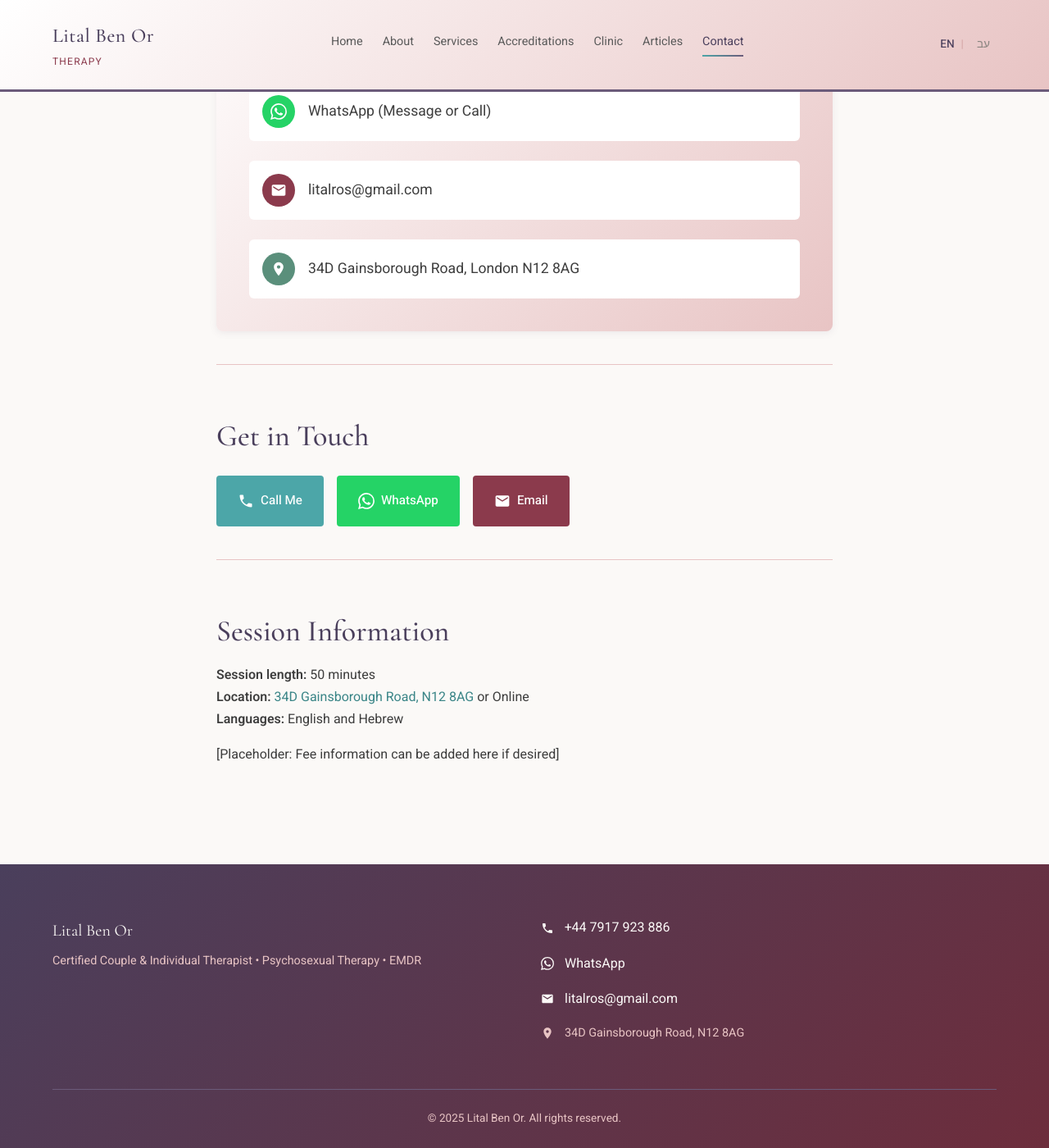
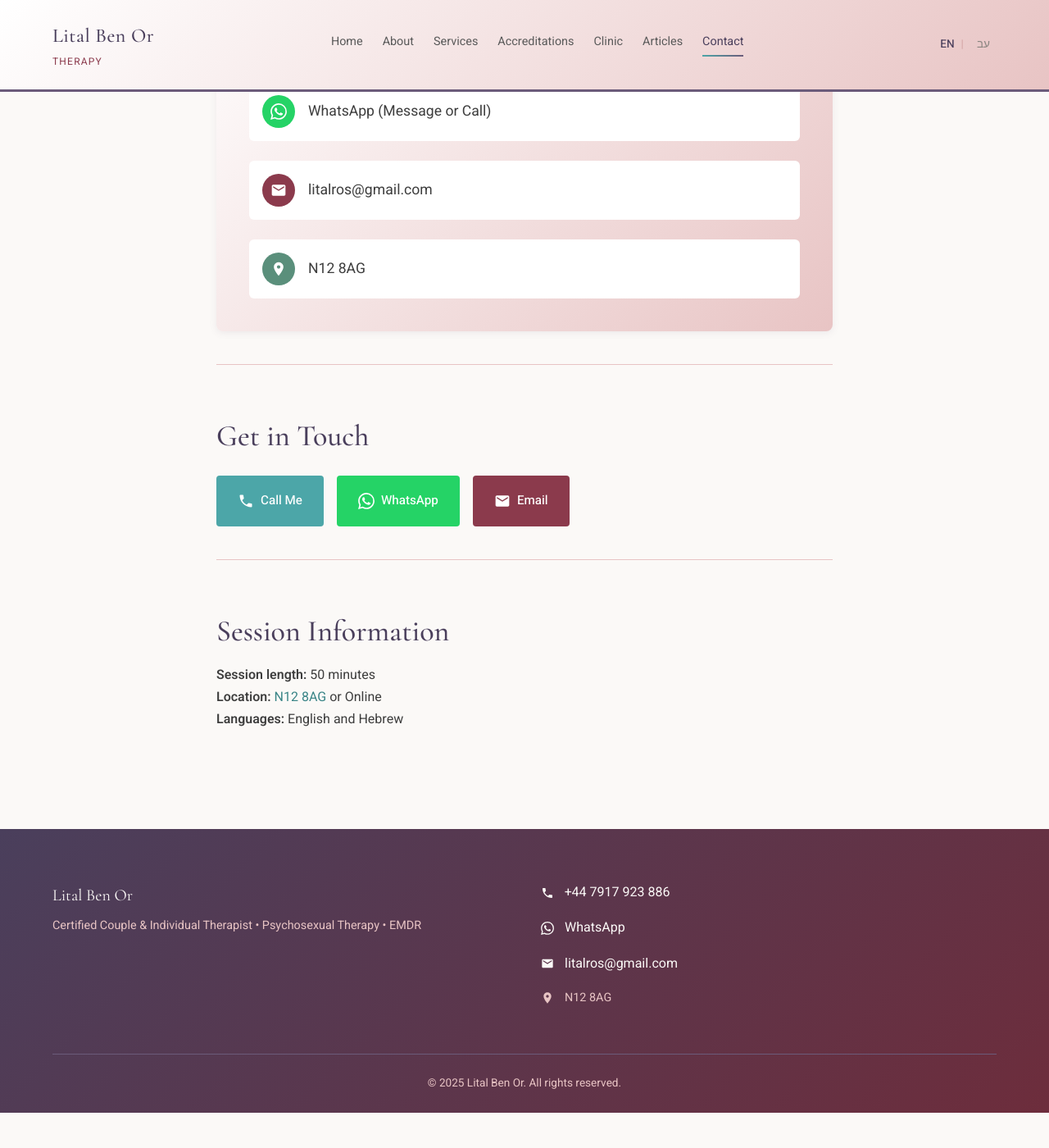
Before and after one commit to litalbenor/litalbenor.github.io, a Jekyll site: the page built from en/contact.md, in a window 1280 px wide and 1400 px high, scrolled down 694 px. Shown: the whole window at 82% size. Built offline with Jekyll 4.4.1, drawn with Linux system fonts in a browser that asks for light colours; after the commit the page ends 2051 px from its top, so only the background shows below that.

Commit message:
Simplify address to N12 8AG and remove fee placeholder

```diff
--- a/_includes/footer.html
+++ b/_includes/footer.html
@@ -38,11 +38,11 @@
           </a>
         </p>
         <p class="footer-location">
-          <a href="https://maps.google.com/?q=34+Gainsborough+Road,+London+N12+8AG" target="_blank" rel="noopener" style="color: inherit;">
+          <a href="https://maps.google.com/?q=N12+8AG,+London,+UK" target="_blank" rel="noopener" style="color: inherit;">
             <svg xmlns="http://www.w3.org/2000/svg" viewBox="0 0 24 24" fill="currentColor" width="16" height="16" style="vertical-align: middle; margin-right: 5px;">
               <path d="M12 2C8.13 2 5 5.13 5 9c0 5.25 7 13 7 13s7-7.75 7-13c0-3.87-3.13-7-7-7zm0 9.5c-1.38 0-2.5-1.12-2.5-2.5s1.12-2.5 2.5-2.5 2.5 1.12 2.5 2.5-1.12 2.5-2.5 2.5z"/>
             </svg>
-            34D Gainsborough Road, N12 8AG
+            N12 8AG
           </a>
         </p>
       </div>
--- a/en/contact.md
+++ b/en/contact.md
@@ -57,7 +57,7 @@ permalink: /en/contact
               <path d="M12 2C8.13 2 5 5.13 5 9c0 5.25 7 13 7 13s7-7.75 7-13c0-3.87-3.13-7-7-7zm0 9.5c-1.38 0-2.5-1.12-2.5-2.5s1.12-2.5 2.5-2.5 2.5 1.12 2.5 2.5-1.12 2.5-2.5 2.5z"/>
             </svg>
           </span>
-          <a href="https://maps.google.com/?q=34+Gainsborough+Road,+London+N12+8AG" class="contact-link" target="_blank" rel="noopener">34D Gainsborough Road, London N12 8AG</a>
+          <a href="https://maps.google.com/?q=N12+8AG,+London,+UK" class="contact-link" target="_blank" rel="noopener">N12 8AG</a>
         </div>
       </div>
     </section>
@@ -90,11 +90,8 @@ permalink: /en/contact
       <h2>Session Information</h2>
       <p>
         <strong>Session length:</strong> 50 minutes<br>
-        <strong>Location:</strong> <a href="https://maps.google.com/?q=34+Gainsborough+Road,+London+N12+8AG" target="_blank" rel="noopener">34D Gainsborough Road, N12 8AG</a> or Online<br>
+        <strong>Location:</strong> <a href="https://maps.google.com/?q=N12+8AG,+London,+UK" target="_blank" rel="noopener">N12 8AG</a> or Online<br>
         <strong>Languages:</strong> English and Hebrew
-      </p>
-      <p>
-        [Placeholder: Fee information can be added here if desired]
       </p>
     </section>
   </div>
```
Also changed, not shown: en/clinic.md (+1 -1 lines), he/clinic.md (+1 -1 lines), he/contact.md (+2 -5 lines), ccfb3c06-4280-4a42-91c8-a52c625ac95f.png (added).
